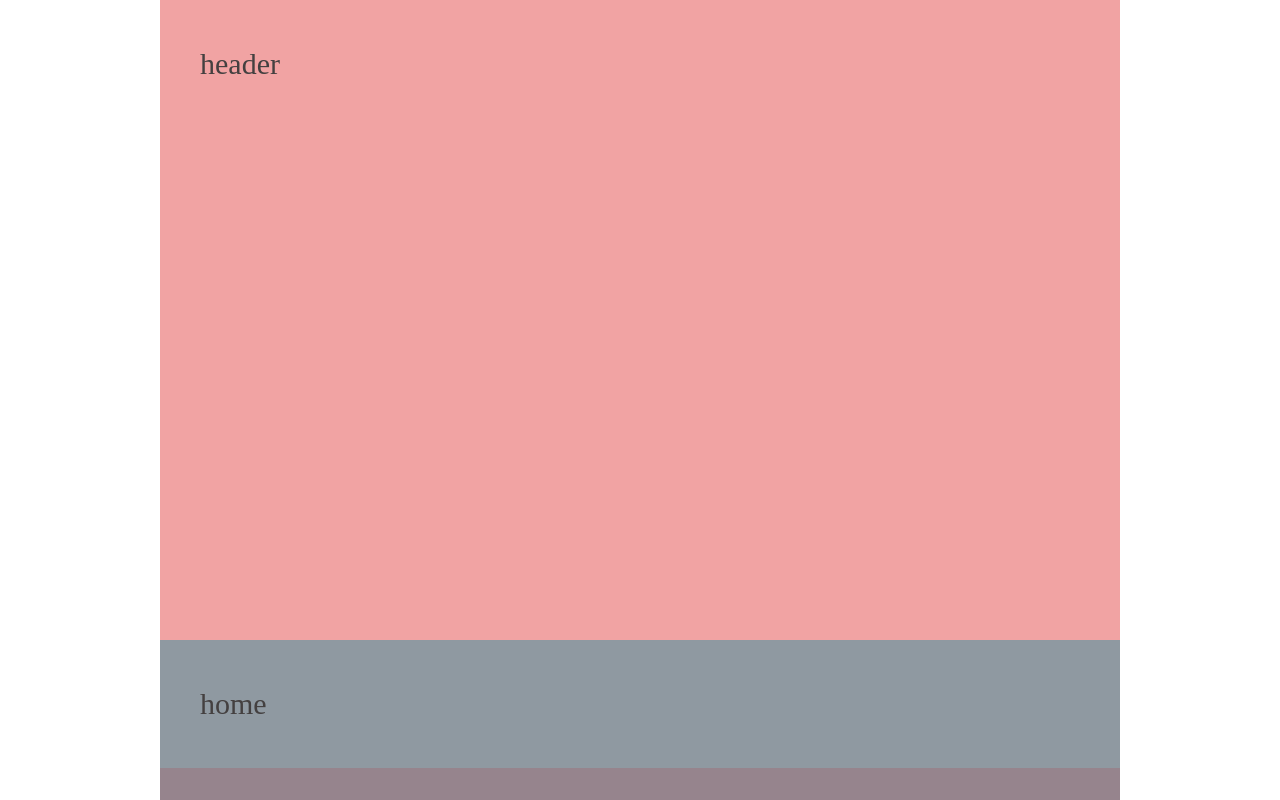
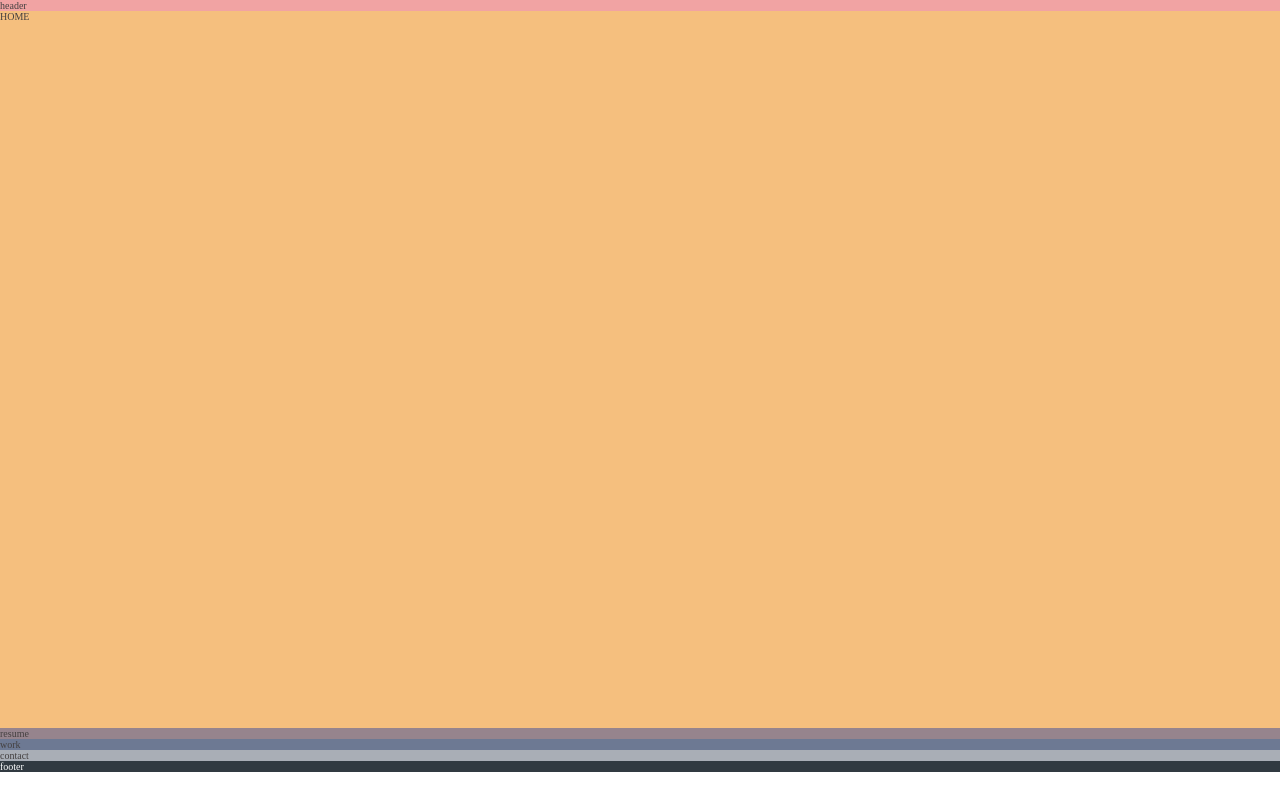
Before and after one commit to ArtBachmann/portfolio-AB-grid, a website: page index.html in a window 1280 px wide. Shown: the top 800 px of the page. Drawn offline with Linux system fonts and the light colour scheme.

Commit message:
home grid completed

```diff
--- a/index.html
+++ b/index.html
@@ -6,20 +6,17 @@
         <meta http-equiv="X-UA-Compatible" content="ie=edge">
 
         <link href="https://fonts.googleapis.com/css?family=Josefin+Sans:300,400,400i|Nunito:300,300i" rel="stylesheet">
-        <link rel="stylesheet" href="css/style.comp.css">
-        <link rel="shortcut icon" type="image/png" href="img/favicon.png">
+        <link rel="stylesheet" href="css/style.css">
 
-        <title>Art Bachmann's portfolio</title>
+        <title>Art Bachmann's portf.</title>
     </head>
     <body class="container">
-
-
-        <section class="header">
+         <section class="header">
             header
         </section>
 
         <section class="home">
-            home
+            HOME
         </section>
 
         <section class="resume">
--- a/sass/_base.scss
+++ b/sass/_base.scss
@@ -10,6 +10,11 @@ $color-skills:#96848D;
 $color-text-dark:#444040;
 $color-header:#f1a3a3;
 
+// RESPONSIVE BREAKPOINTS
+$bp-largest: 75em;   // 1200px
+$bp-large: 62.5em;   // 1000px
+$bp-medium: 50em;    // 800px;
+$bp-small: 37.5em;    // 600px;
 
 
 *,
@@ -23,24 +28,7 @@ $color-header:#f1a3a3;
 html {
     box-sizing: border-box;
     font-size: 62.5%;
-    //padding: 3em;
 }
-
 body {
-    //font-family: $font-primary;
     color: $color-text-dark;
-    font-weight: 300;
-    line-height: 1.6;
-}
-
-.container {
-    display: grid;
-    grid-template-rows:80vh repeat(4, min-content);
-    grid-template-columns:[full-srart] minmax(6rem, 1fr)  [center-start] repeat(12, [col-start] minmax(min-content, 8rem) [col-end] )[center-end] minmax(6rem, 1fr) [full-end];
-
-    & > * {
-        padding: 40px;
-        font-size: 3rem;
-
-    }
-}
+  }
--- a/sass/_contact.scss
+++ b/sass/_contact.scss
@@ -1,4 +1,3 @@
 .contact {
     background-color: $color-contact;
-    grid-column: center-start / center-end;
 }
--- a/sass/_footer.scss
+++ b/sass/_footer.scss
@@ -1,5 +1,4 @@
 .footer {
     background-color: $color-back-main;
     color: $color-text-light;
-    grid-column: center-start / center-end;
 }
--- a/sass/_header.scss
+++ b/sass/_header.scss
@@ -1,4 +1,3 @@
 .header {
     background-color: $color-header;
-    grid-column: center-start / center-end;
 }
--- a/sass/_home.scss
+++ b/sass/_home.scss
@@ -1,4 +1,8 @@
 .home {
-    background-color: $color-home;
-    grid-column: center-start / center-end;
+    background-color: rgb(245, 191, 126);
+
+    display: grid;
+    grid-template-columns: repeat(12, 1fr);
+    grid-template-rows: repeat(7, 8vw);
+
 }
--- a/sass/_resume.scss
+++ b/sass/_resume.scss
@@ -1,4 +1,3 @@
 .resume {
     background-color: $color-resume;
-    grid-column: center-start / center-end;
-}
+    }
--- a/sass/_work.scss
+++ b/sass/_work.scss
@@ -1,4 +1,3 @@
 .work {
     background-color: $color-work;
-    grid-column: center-start / center-end;
 }
```
Also changed, not shown: css/style.comp.css, css/style.css, img/art1.jpg (added), 1 other file.
